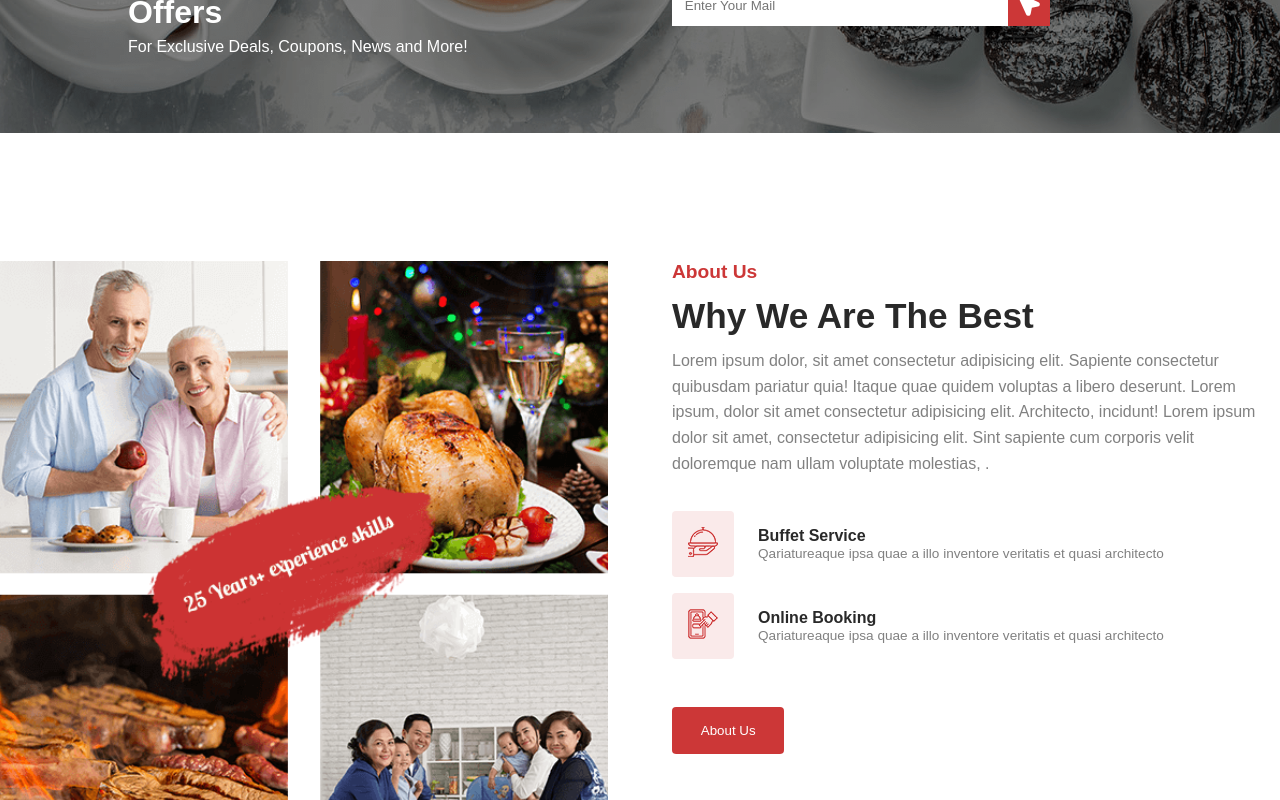
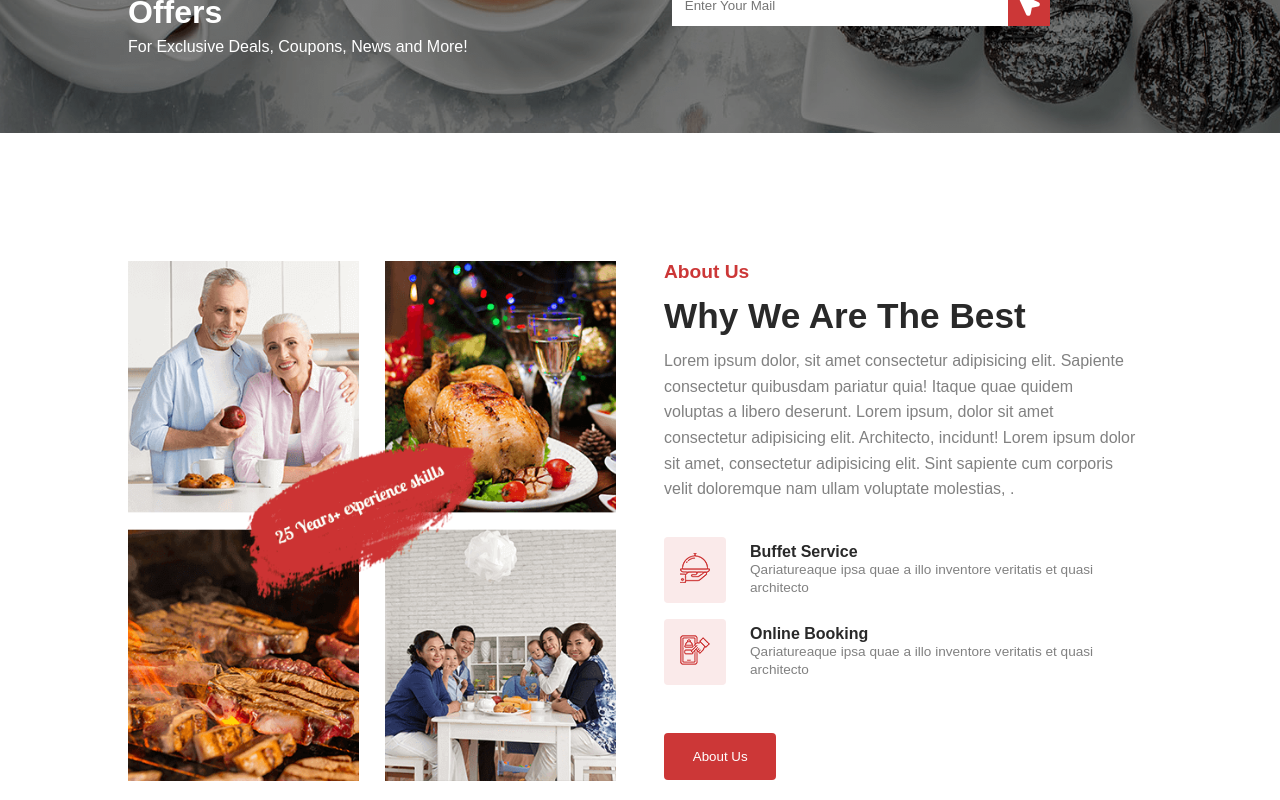
Before and after one commit to aavash-ww/cafeu, a Vue app: page / in a window 1280 px wide. Shown: the part 1280-2080 px from the top of the page. Built offline with nearby package versions, Linux system fonts and the light colour scheme; a web font is replaced by a local one.

Commit message:
about us responsive

```diff
--- a/src/assets/styles/components/_aboutsection.scss
+++ b/src/assets/styles/components/_aboutsection.scss
@@ -1,55 +1,111 @@
 .about-section {
-  margin-top: 8rem;
+  padding: 8rem 0;
+  width: 100%;
   .about-wrapper {
+    @extend %container;
+    @include xl {
+      max-width: 90%;
+    }
     display: flex;
-    gap: 4rem;
-    width: 100%;
+    flex-wrap: wrap;
+    gap: 3rem;
     .about-image {
-      flex: 50%;
+      flex: 1 1 calc(50% - 3rem);
+      @include md {
+        flex: 1 1 100%;
+      }
       img {
         @extend %image-contain;
       }
     }
     .about-content {
-      flex: 50%;
+      flex: 1 1 calc(50% - 3rem);
+      @include md {
+        flex: 1 1 100%;
+      }
       .about-text-content {
         @extend %flex-column;
         gap: 0.6rem;
         margin-bottom: 1.2rem;
+        h4 {
+          @include md {
+            text-align: center;
+          }
+        }
         h3 {
           font-size: 2.2rem;
           line-height: 1.3;
+          @include xl {
+            font-size: 1.8rem;
+          }
+          @include sm {
+            font-size: 1.4rem;
+          }
+          @include md {
+            text-align: center;
+          }
         }
         p {
           padding-right: 1rem;
+          @include xl {
+            font-size: 0.9rem;
+            line-height: 1.4;
+          }
+          @include sm {
+            font-size: 0.85rem;
+            line-height: 1.3;
+          }
+          @include md {
+            text-align: center;
+          }
         }
       }
       .about-subsection {
         padding-top: 1rem;
+
         .about-subsection-wrapper {
           @extend %align-center;
+          @include md {
+            justify-content: center;
+          }
           gap: 1.5rem;
           .about-subsection-icon {
-          padding: 1rem;
-          border-radius: 4px;
+            padding: 1rem;
+            border-radius: 4px;
             background-color: rgb(204, 55, 55, 0.1);
           }
           .about-subsection-text {
             h5 {
               font-size: 1rem;
+              @include md {
+                font-size: 0.9rem;
+              }
             }
             p {
               font-size: 0.85rem;
               line-height: 1.3;
               padding-right: 1rem;
+              @include md {
+                font-size: 0.75rem;
+              }
             }
           }
         }
       }
     }
-    button {
-      margin-top: 3rem;
-      @extend %button-primary;
+    .button-container {
+      display: flex;
+      @include md {
+        justify-content: center;
+      }
+      button {
+        margin-top: 3rem;
+        @extend %button-primary;
+        // @include sm {
+        //   padding: 1rem 0.7rem;
+        // }
+
+      }
     }
   }
 }
--- a/src/assets/styles/layouts/_specialoffers.scss
+++ b/src/assets/styles/layouts/_specialoffers.scss
@@ -8,8 +8,6 @@
   height: 16rem;
   display: flex;
   align-items: center;
-  // margin-top: 4rem;
-  // padding-top: 4rem;
 
   &::before {
     content: "";
@@ -55,6 +53,9 @@
         @include xl {
           font-size: 0.9rem;
         }
+        @include sm {
+          font-size: 0.8rem;
+        }
       }
     }
     .special-offer-mail {
--- a/src/pages/Homepage.vue
+++ b/src/pages/Homepage.vue
@@ -28,7 +28,7 @@
         </section>
         <!-- About Us Section  -->
         <section class="about-section">
-            <div class="about-wrapper container">
+            <div class="about-wrapper">
                 <div class="about-image">
                     <img src="../assets/images/about-image.png" alt="">
                 </div>
@@ -54,9 +54,11 @@
                         </div>
 
                     </div>
-                    <button>
+                    <div class="button-container">
+                        <button>
                         About Us
                     </button>
+                    </div>
                 </div>
             </div>
 
--- a/src/sass/index.css
+++ b/src/sass/index.css
@@ -22,7 +22,7 @@
   flex-direction: column;
 }
 
-.about-section .about-wrapper button, .hero-section .hero-wrapper .hero-container .hero-content .order-container .order-button {
+.about-section .about-wrapper .button-container button, .hero-section .hero-wrapper .hero-container .hero-content .order-container .order-button {
   padding: 1rem 1.8rem;
   text-wrap: nowrap;
   border: none;
@@ -31,7 +31,7 @@
   border-radius: 4px;
   cursor: pointer;
 }
-.about-section .about-wrapper button:hover, .hero-section .hero-wrapper .hero-container .hero-content .order-container .order-button:hover {
+.about-section .about-wrapper .button-container button:hover, .hero-section .hero-wrapper .hero-container .hero-content .order-container .order-button:hover {
   background-color: #292929;
 }
 
@@ -52,7 +52,7 @@
   background-color: #fff;
 }
 
-.discover-container .discover-wrapper, .hero-section .hero-wrapper .hero-container, .special-offers-container .special-offer-wrapper, .header .header-wrapper {
+.about-section .about-wrapper, .discover-container .discover-wrapper, .hero-section .hero-wrapper .hero-container, .special-offers-container .special-offer-wrapper, .header .header-wrapper {
   width: 100%;
   max-width: 80%;
   margin: 0 auto;
@@ -444,6 +444,11 @@ input[type=text] {
     font-size: 0.9rem;
   }
 }
+@media screen and (max-width: 460px) {
+  .special-offers-container .special-offer-wrapper .special-offer-text-content p {
+    font-size: 0.8rem;
+  }
+}
 .special-offers-container .special-offer-wrapper .special-offer-mail {
   flex: 1 1 50%;
   display: flex;
@@ -806,13 +811,30 @@ input[type=text] {
   height: 6rem;
   width: auto;
 }
+@media screen and (max-width: 460px) {
+  .discover-container .discover-wrapper .discover-card-wrapper .discover-card .discover-image {
+    height: 4rem;
+  }
+}
 .discover-container .discover-wrapper .discover-card-wrapper .discover-card .discover-card-title {
   font-size: 1.2rem;
   line-height: 1.3;
 }
+@media screen and (max-width: 460px) {
+  .discover-container .discover-wrapper .discover-card-wrapper .discover-card .discover-card-title {
+    font-size: 1rem;
+    line-height: 1.1;
+  }
+}
 .discover-container .discover-wrapper .discover-card-wrapper .discover-card .discover-card-description {
   font-size: 0.9rem;
   line-height: 1.6;
+}
+@media screen and (max-width: 460px) {
+  .discover-container .discover-wrapper .discover-card-wrapper .discover-card .discover-card-description {
+    font-size: 0.8rem;
+    line-height: 1.4;
+  }
 }
 .discover-container .discover-wrapper .discover-card-wrapper .discover-card .discover-card-link {
   color: #5e5c5c;
@@ -833,35 +855,93 @@ input[type=text] {
 }
 
 .about-section {
-  margin-top: 8rem;
+  padding: 8rem 0;
+  width: 100%;
 }
 .about-section .about-wrapper {
   display: flex;
-  gap: 4rem;
-  width: 100%;
+  flex-wrap: wrap;
+  gap: 3rem;
+}
+@media screen and (max-width: 1000px) {
+  .about-section .about-wrapper {
+    max-width: 90%;
+  }
 }
 .about-section .about-wrapper .about-image {
-  flex: 50%;
+  flex: 1 1 calc(50% - 3rem);
+}
+@media screen and (max-width: 768px) {
+  .about-section .about-wrapper .about-image {
+    flex: 1 1 100%;
+  }
 }
 .about-section .about-wrapper .about-content {
-  flex: 50%;
+  flex: 1 1 calc(50% - 3rem);
+}
+@media screen and (max-width: 768px) {
+  .about-section .about-wrapper .about-content {
+    flex: 1 1 100%;
+  }
 }
 .about-section .about-wrapper .about-content .about-text-content {
   gap: 0.6rem;
   margin-bottom: 1.2rem;
 }
+@media screen and (max-width: 768px) {
+  .about-section .about-wrapper .about-content .about-text-content h4 {
+    text-align: center;
+  }
+}
 .about-section .about-wrapper .about-content .about-text-content h3 {
   font-size: 2.2rem;
   line-height: 1.3;
 }
+@media screen and (max-width: 1000px) {
+  .about-section .about-wrapper .about-content .about-text-content h3 {
+    font-size: 1.8rem;
+  }
+}
+@media screen and (max-width: 460px) {
+  .about-section .about-wrapper .about-content .about-text-content h3 {
+    font-size: 1.4rem;
+  }
+}
+@media screen and (max-width: 768px) {
+  .about-section .about-wrapper .about-content .about-text-content h3 {
+    text-align: center;
+  }
+}
 .about-section .about-wrapper .about-content .about-text-content p {
   padding-right: 1rem;
+}
+@media screen and (max-width: 1000px) {
+  .about-section .about-wrapper .about-content .about-text-content p {
+    font-size: 0.9rem;
+    line-height: 1.4;
+  }
+}
+@media screen and (max-width: 460px) {
+  .about-section .about-wrapper .about-content .about-text-content p {
+    font-size: 0.85rem;
+    line-height: 1.3;
+  }
+}
+@media screen and (max-width: 768px) {
+  .about-section .about-wrapper .about-content .about-text-content p {
+    text-align: center;
+  }
 }
 .about-section .about-wrapper .about-content .about-subsection {
   padding-top: 1rem;
 }
 .about-section .about-wrapper .about-content .about-subsection .about-subsection-wrapper {
   gap: 1.5rem;
+}
+@media screen and (max-width: 768px) {
+  .about-section .about-wrapper .about-content .about-subsection .about-subsection-wrapper {
+    justify-content: center;
+  }
 }
 .about-section .about-wrapper .about-content .about-subsection .about-subsection-wrapper .about-subsection-icon {
   padding: 1rem;
@@ -871,12 +951,30 @@ input[type=text] {
 .about-section .about-wrapper .about-content .about-subsection .about-subsection-wrapper .about-subsection-text h5 {
   font-size: 1rem;
 }
+@media screen and (max-width: 768px) {
+  .about-section .about-wrapper .about-content .about-subsection .about-subsection-wrapper .about-subsection-text h5 {
+    font-size: 0.9rem;
+  }
+}
 .about-section .about-wrapper .about-content .about-subsection .about-subsection-wrapper .about-subsection-text p {
   font-size: 0.85rem;
   line-height: 1.3;
   padding-right: 1rem;
 }
-.about-section .about-wrapper button {
+@media screen and (max-width: 768px) {
+  .about-section .about-wrapper .about-content .about-subsection .about-subsection-wrapper .about-subsection-text p {
+    font-size: 0.75rem;
+  }
+}
+.about-section .about-wrapper .button-container {
+  display: flex;
+}
+@media screen and (max-width: 768px) {
+  .about-section .about-wrapper .button-container {
+    justify-content: center;
+  }
+}
+.about-section .about-wrapper .button-container button {
   margin-top: 3rem;
 }
 
```
Also changed, not shown: src/assets/styles/components/_discovercard.scss (+11 -0 lines), 1 other file (tests, documents, lock files or other folders).
